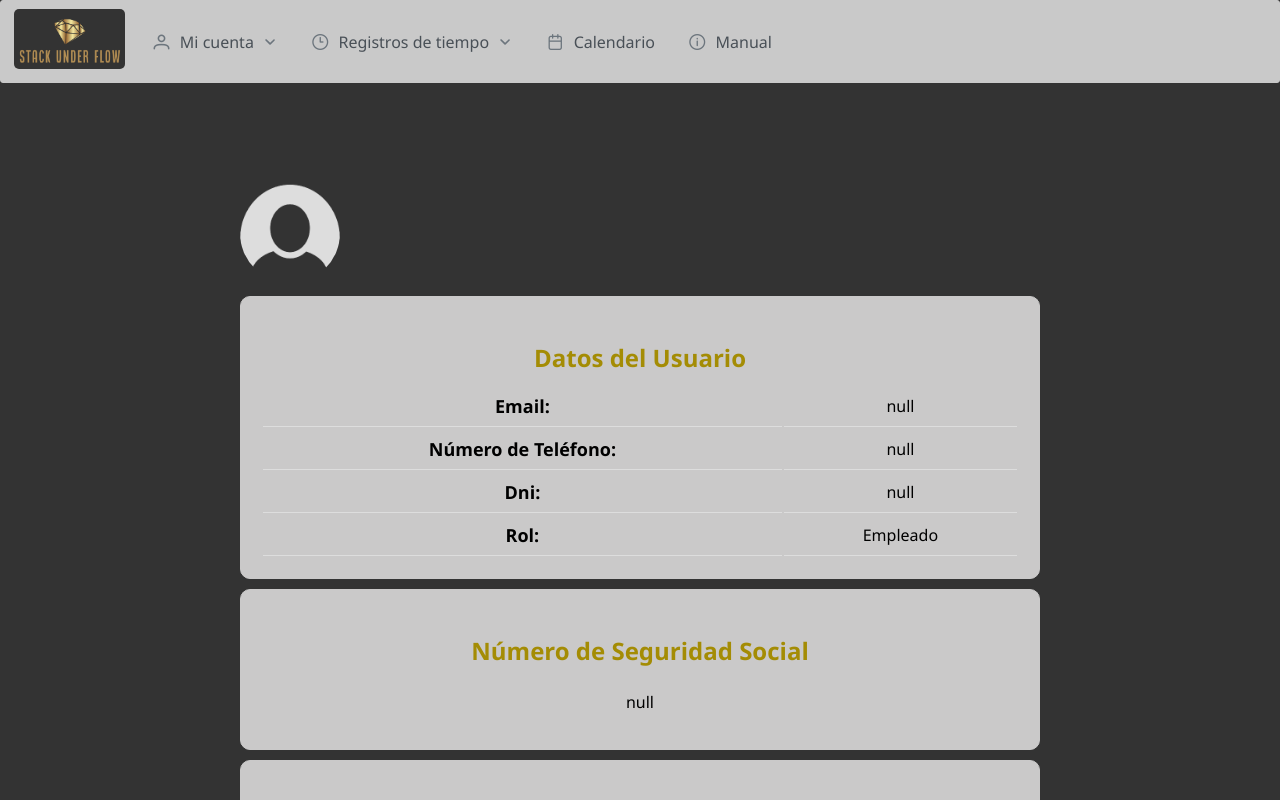
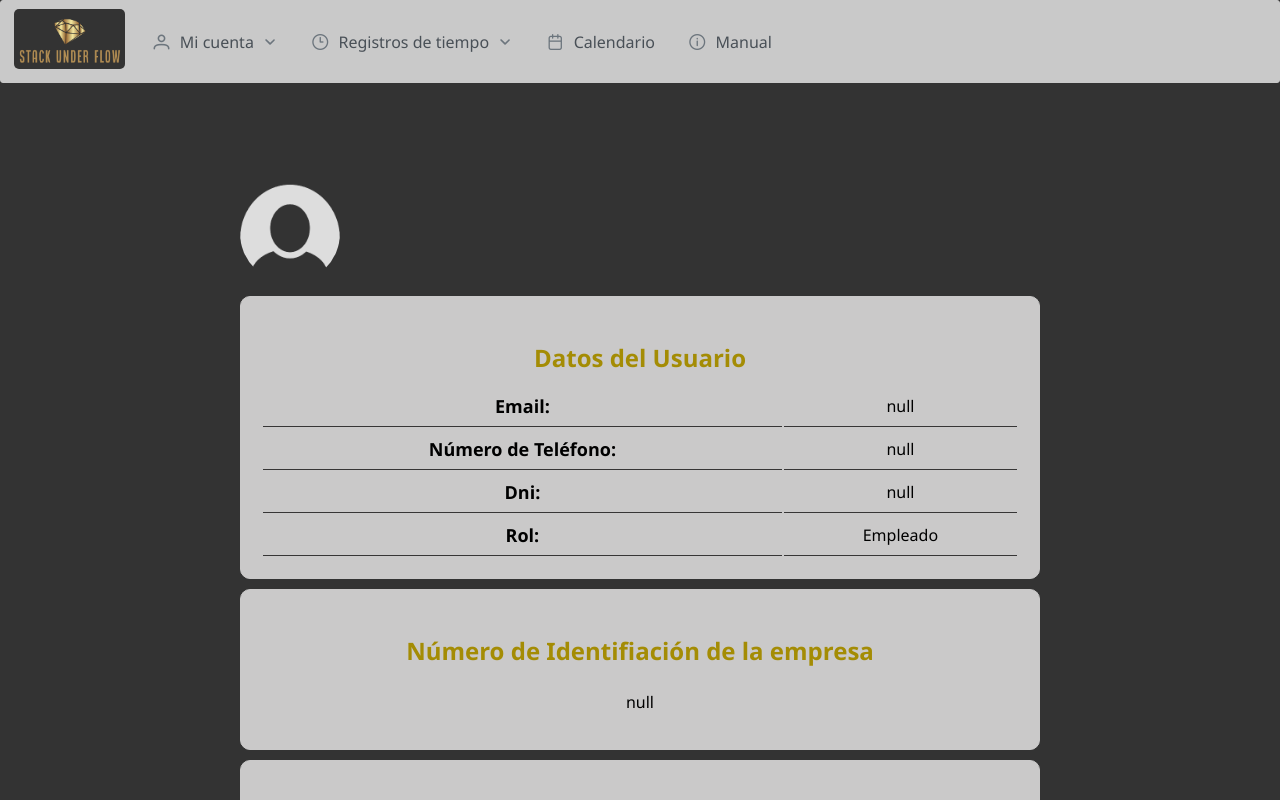
Before and after one commit to SyTW2324/E02, a Vue app in the folder labRecApp/frontend/: page /profile in a window 1280 px wide. Shown: the top 800 px of the page. Built offline with nearby package versions, Linux system fonts and the light colour scheme.

Commit message:
Modificaciones en el estilo de los datos del usuario

```diff
--- a/labRecApp/frontend/src/components/userProfileComponent.vue
+++ b/labRecApp/frontend/src/components/userProfileComponent.vue
@@ -34,7 +34,7 @@
         <div class="security-number-container">
             <!--<div class="extra-info-panel">-->
             <div class="panel-item">
-                <h3 class="golden-text medium-text" >Número de Seguridad Social</h3>
+                <h3 class="golden-text medium-text" >Número de Identifiación de la empresa</h3>
                 <p class="small-text" >{{ getUserSecurityNumber() }}</p>
             </div>
         </div>
--- a/labRecApp/frontend/src/styles/userProfile_style.css
+++ b/labRecApp/frontend/src/styles/userProfile_style.css
@@ -34,7 +34,7 @@
         tr {
             td {
                 padding: 8px;
-                border-bottom: 1px solid #ddd;
+                border-bottom: 1px solid #282727e7;
             }
         }
     }
```
